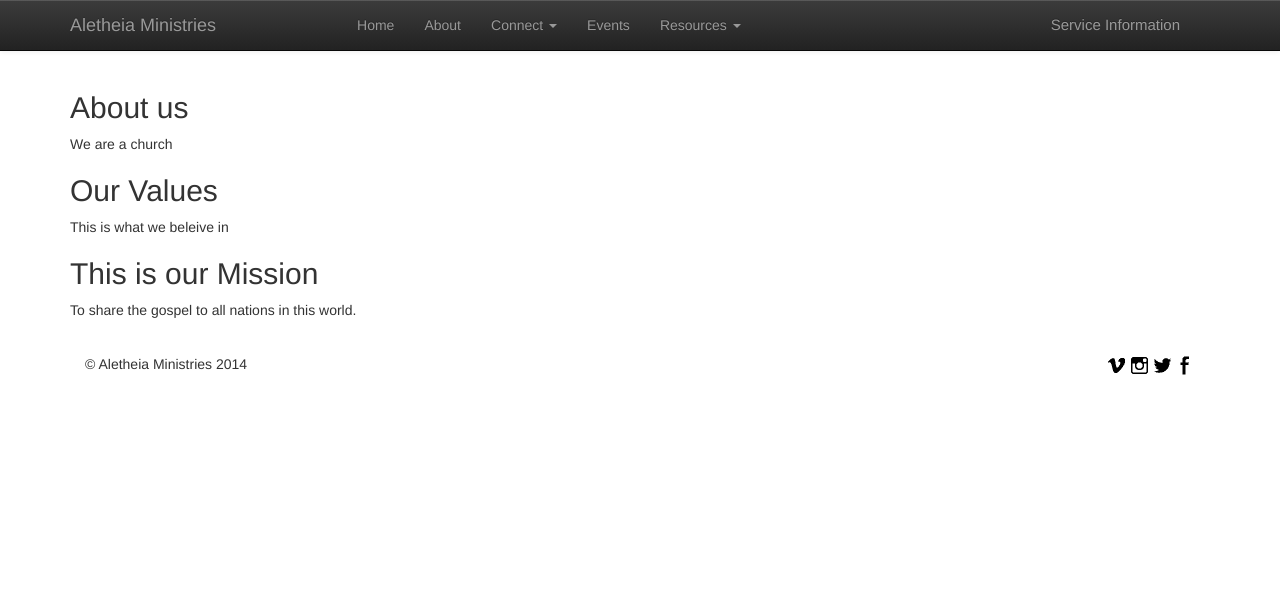
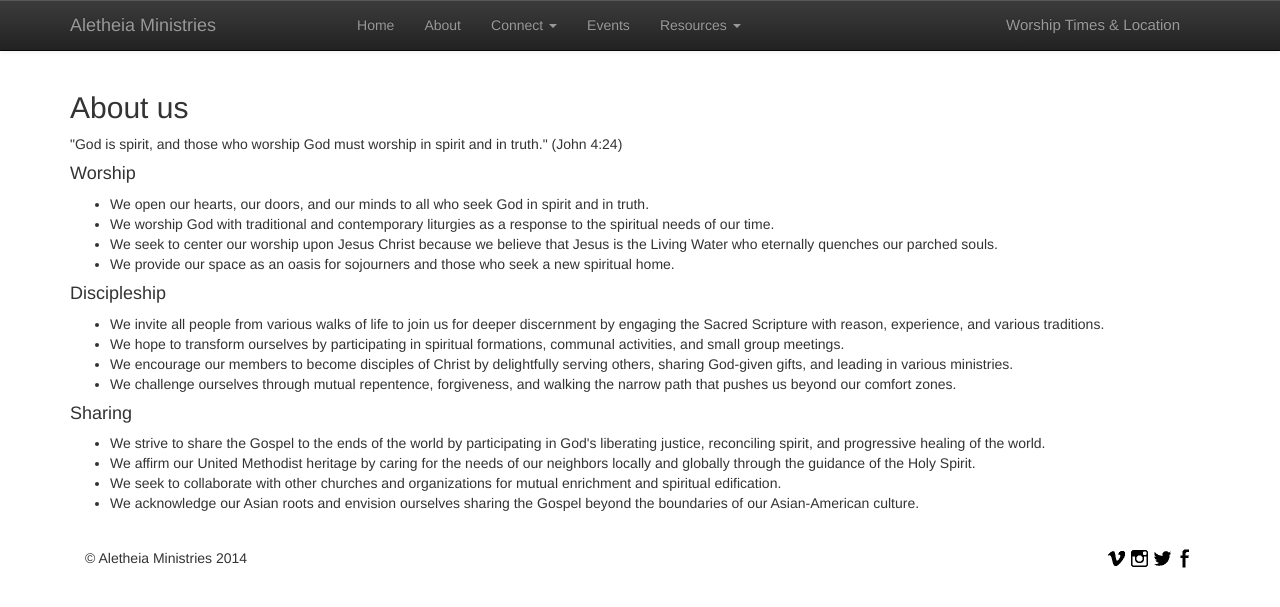
Before and after one commit to Twang015/CCUMC, a PHP site: page /about.php in a window 1280 px wide. Shown: the top 607 px of the page. Run offline with PHP 8.4, Linux system fonts and the light colour scheme; some libraries are stand-ins or nearby versions.

Commit message:
changing time and location popover and adding vision statement to about page

```diff
--- a/about.php
+++ b/about.php
@@ -24,11 +24,28 @@
 
         <div class="container">
             <h2> About us   </h2>
-            <p> We are a church</p>
-            <h2> Our Values </h2>
-            <p> This is what we beleive in</p>
-            <h2>This is our Mission</h2>
-            <p>To share the gospel to all nations in this world. </p>
+            <p>"God is spirit, and those who worship God must worship in spirit and in truth." (John 4:24)</p>
+            <h4> Worship </h4>
+            <ul>
+                <li>We open our hearts, our doors, and our minds to all who seek God in spirit and in truth.</li>
+                <li>We worship God with traditional and contemporary liturgies as a response to the spiritual needs of our time.</li>
+                <li>We seek to center our worship upon Jesus Christ because we believe that Jesus is the Living Water who eternally quenches our parched souls.</li>
+                <li>We provide our space as an oasis for sojourners and those who seek a new spiritual home.</li>
+            </ul>
+            <h4>Discipleship</h4>
+            <ul>
+                <li>We invite all people from various walks of life to join us for deeper discernment by engaging the Sacred Scripture with reason, experience, and various traditions.</li>
+                <li>We hope to transform ourselves by participating in spiritual formations, communal activities, and small group meetings.</li>
+                <li>We encourage our members to become disciples of Christ by delightfully serving others, sharing God-given gifts, and leading in various ministries.</li>
+                <li>We challenge ourselves through mutual repentence, forgiveness, and walking the narrow path that pushes us beyond our comfort zones.</li>
+            </ul>
+            <h4>Sharing</h4>
+            <ul>
+                <li>We strive to share the Gospel to the ends of the world by participating in God's liberating justice, reconciling spirit, and progressive healing of the world.</li>
+                <li>We affirm our United Methodist heritage by caring for the needs of our neighbors locally and globally through the guidance of the Holy Spirit.</li>
+                <li>We seek to collaborate with other churches and organizations for mutual enrichment and spiritual edification.</li>
+                <li>We acknowledge our Asian roots and envision ourselves sharing the Gospel beyond the boundaries of our Asian-American culture.</li>
+            </ul>
 
             <?php include 'footer.php'; ?>
 
--- a/index.php
+++ b/index.php
@@ -65,7 +65,7 @@
         <div class="col-lg-4">
           <h2>Are You New?</h2>
           <p>Thank you for visiting Aletheia Ministries! Take a look around to connect with our ministry areas, access recent sermons, and to find out more about us. The best way to experience Aletheia Ministries is to join us for worship, and we would love to visit with you in person.</p>
-          <p><button id="location1" type="button" class="btn btn-default" data-container="body" data-toggle="popover" data-placement="right" data-original-title="Aletheia Sunday Worship" title data-content="Service Time: Sundays at 2:00 PM <br> Location: <a href='https://www.google.com/maps/place/260+Walnut+Ave/@37.91961,-122.030773' target='_blank'>260 Walnut Ave. Walnut Creek, CA 94598</a>">Service Info &raquo;</button></p>
+          <p><button id="location1" type="button" class="btn btn-primary" data-container="body" data-toggle="popover" data-placement="right" data-trigger="hover" data-original-title="Worship Times and Location" data-content="Sunday Service: 2:00 PM <br> Friday Night Bible Study: 7:30 PM <br> Location: <a href='https://www.google.com/maps/place/260+Walnut+Ave/@37.91961,-122.030773' target='_blank'>260 Walnut Ave. Walnut Creek, CA 94598</a>">Worship Times &raquo;</button></p>
         </div>
 
         <div class="col-lg-4">
--- a/navigation.php
+++ b/navigation.php
@@ -17,7 +17,11 @@
               <a href="#" class="dropdown-toggle" data-toggle="dropdown">Connect <b class="caret"></b></a>
               <ul class="dropdown-menu">
               	<li class="dropdown-header">Ministries</li>
-                <li><a href="#">English Ministry</a></li>
+                <li><a href="#">Worship Ministry</a></li>
+                <li><a href="#">Activities Ministry</a></li>
+                <li><a href="#">Mission Ministry</a></li>
+                <li><a href="#">Praise Ministry</a></li>
+                <li><a href="#">Media/Communications Ministry</a></li>
                 <li><a href="#">Youth Ministry</a></li>
                 <li class="dropdown-header">Small Groups</li>
               </ul>
@@ -33,9 +37,9 @@
             </li>
           </ul>
 
-        <div class="navbar-right">
-          <a href="#" id="location" class="navbar-brand navbar-times" data-container="body" data-toggle="popover" data-placement="bottom" data-original-title="Aletheia Sunday Worship" title data-content="Service Time: Sundays at 2:00 PM <br> Location: <a href='https://www.google.com/maps/place/260+Walnut+Ave/@37.91961,-122.030773' target='_blank'>260 Walnut Ave. Walnut Creek, CA 94598</a>">Service Information</a>
-        </div>
+          <div class="navbar-right">
+          <a href="#" id="location" class="navbar-brand navbar-times" data-container="body" data-toggle="popover" data-placement="bottom" data-original-title="Worship Times and Location" data-content="Sunday Service: 2:00 PM <br> Friday Night Bible Study: 7:30 PM <br> Location: <a href='https://www.google.com/maps/place/260+Walnut+Ave/@37.91961,-122.030773' target='_blank'>260 Walnut Ave. Walnut Creek, CA 94598</a>">Worship Times & Location</a>
+          </div>
         </div><!--/.navbar-collapse -->
       </div>
 </div>
```
Also changed, not shown: footer.php (+6 -4 lines).
